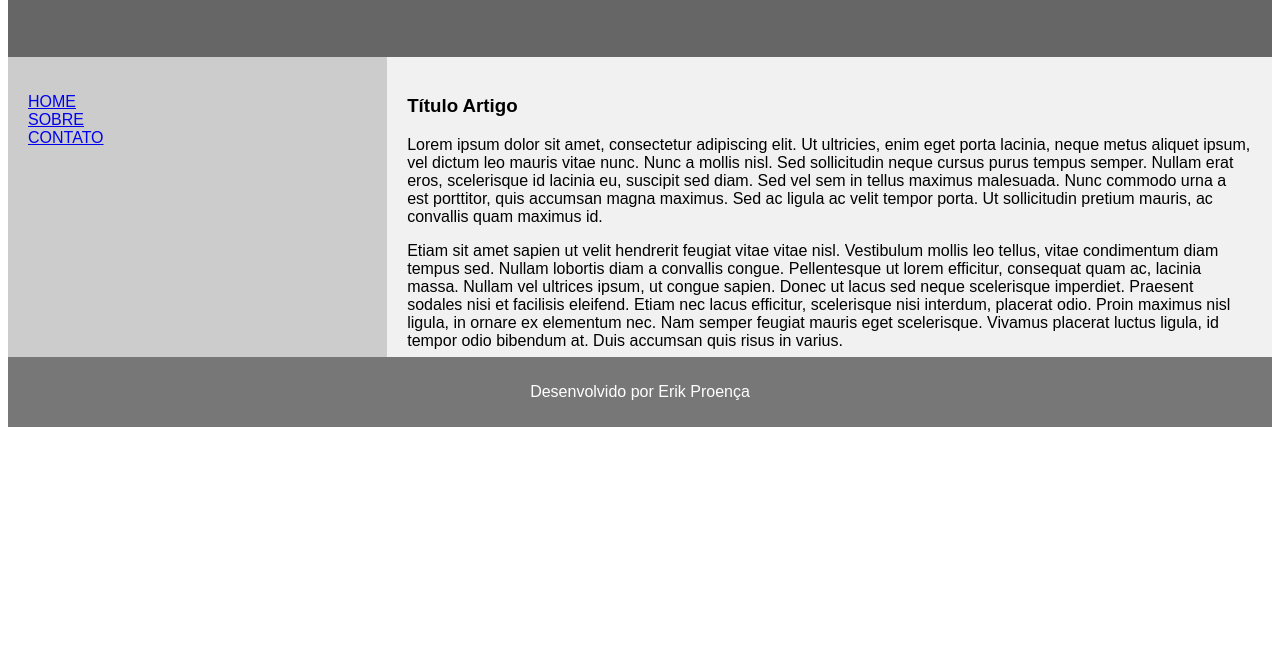
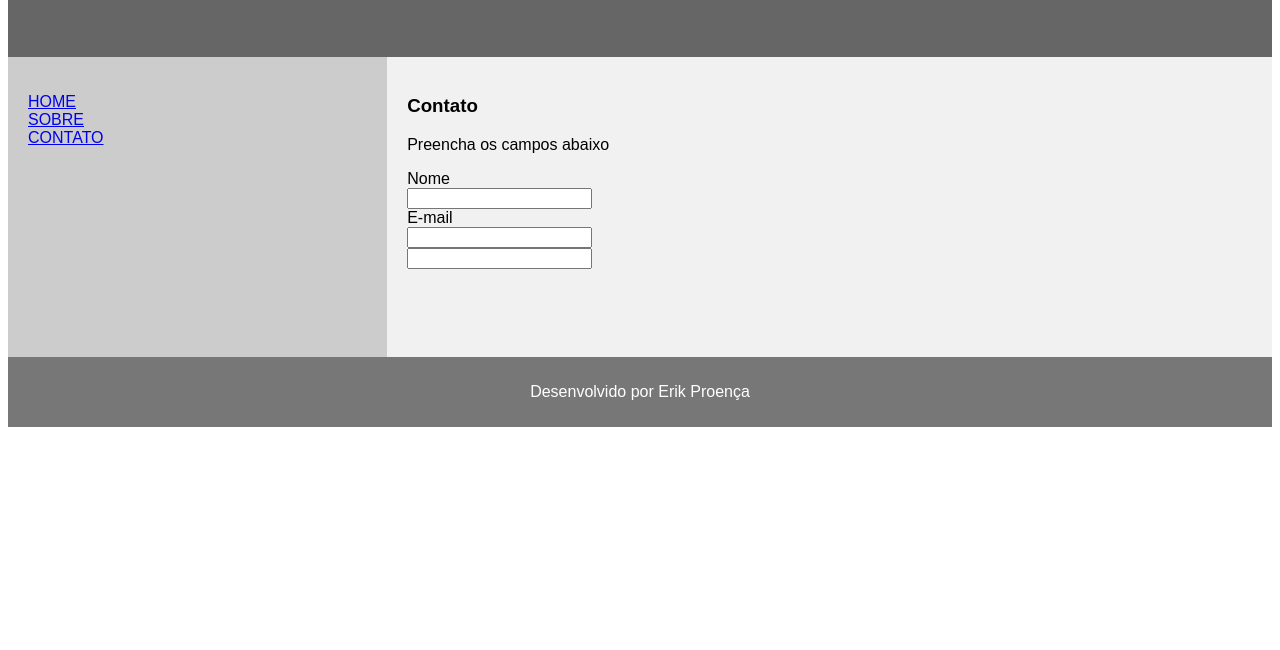
Before and after one commit to kirestein/EBAC_engenheiro_front_end, a plain HTML site: page modulo_4/formularios.html in a window 1280 px wide. Shown: the part 150-800 px from the top of the page. Drawn offline with Linux system fonts and the light colour scheme.

Commit message:
Construindo o formulário da página

```diff
--- a/modulo_4/formularios.html
+++ b/modulo_4/formularios.html
@@ -8,37 +8,34 @@
 </head>
 <body>
     <header>
-        <h2>Título da Página</h2>
+        <h2>Curso Front-end - HTML</h2>
     </header>
 
     <Section>
         <nav>
             <ul>
-                <li><a href="#inicio">HOME</a></li>
+                <li><a href="index.html">HOME</a></li>
                 <li><a href="#sobre">SOBRE</a></li>
-                <li><a href="#contato">CONTATO</a></li>
+                <li><a href="formularios.html]">CONTATO</a></li>
             </ul>
         </nav>
 
         <article>
-            <h1>Título Artigo</h1>
-            <p>Lorem ipsum dolor sit amet, consectetur adipiscing elit. Ut ultricies,
-            enim eget porta lacinia, neque metus aliquet ipsum, vel dictum leo mauris
-            vitae nunc. Nunc a mollis nisl. Sed sollicitudin neque cursus purus tempus
-            semper. Nullam erat eros, scelerisque id lacinia eu, suscipit sed diam.
-            Sed vel sem in tellus maximus malesuada. Nunc commodo urna a est porttitor,
-            quis accumsan magna maximus. Sed ac ligula ac velit tempor porta. Ut sollicitudin
-            pretium mauris, ac convallis quam maximus id.</p>
+            <h1>Contato</h1>
+            <p>Preencha os campos abaixo</p>
 
-            <p>Etiam sit amet sapien ut velit hendrerit feugiat vitae vitae nisl.
-            Vestibulum mollis leo tellus, vitae condimentum diam tempus sed. Nullam
-            lobortis diam a convallis congue. Pellentesque ut lorem efficitur, consequat
-            quam ac, lacinia massa. Nullam vel ultrices ipsum, ut congue sapien. Donec
-            ut lacus sed neque scelerisque imperdiet. Praesent sodales nisi et facilisis
-            eleifend. Etiam nec lacus efficitur, scelerisque nisi interdum, placerat odio.
-            Proin maximus nisl ligula, in ornare ex elementum nec. Nam semper feugiat
-            mauris eget scelerisque. Vivamus placerat luctus ligula, id tempor odio bibendum
-            at. Duis accumsan quis risus in varius.</p>
+            <form action="">
+                <div class="name">
+                    <label for="nome">Nome</label> <br>
+                    <input type="text" name="nome" id="nome">
+                </div>
+                <div class="email">
+                    <label for="email">E-mail</label> <br>
+                    <input type="email" name="email" id="email">
+                </div>
+                <label for=""></label>
+                <input type="text" name="" id="">
+            </form>
         </article>
     </Section>
 
```
